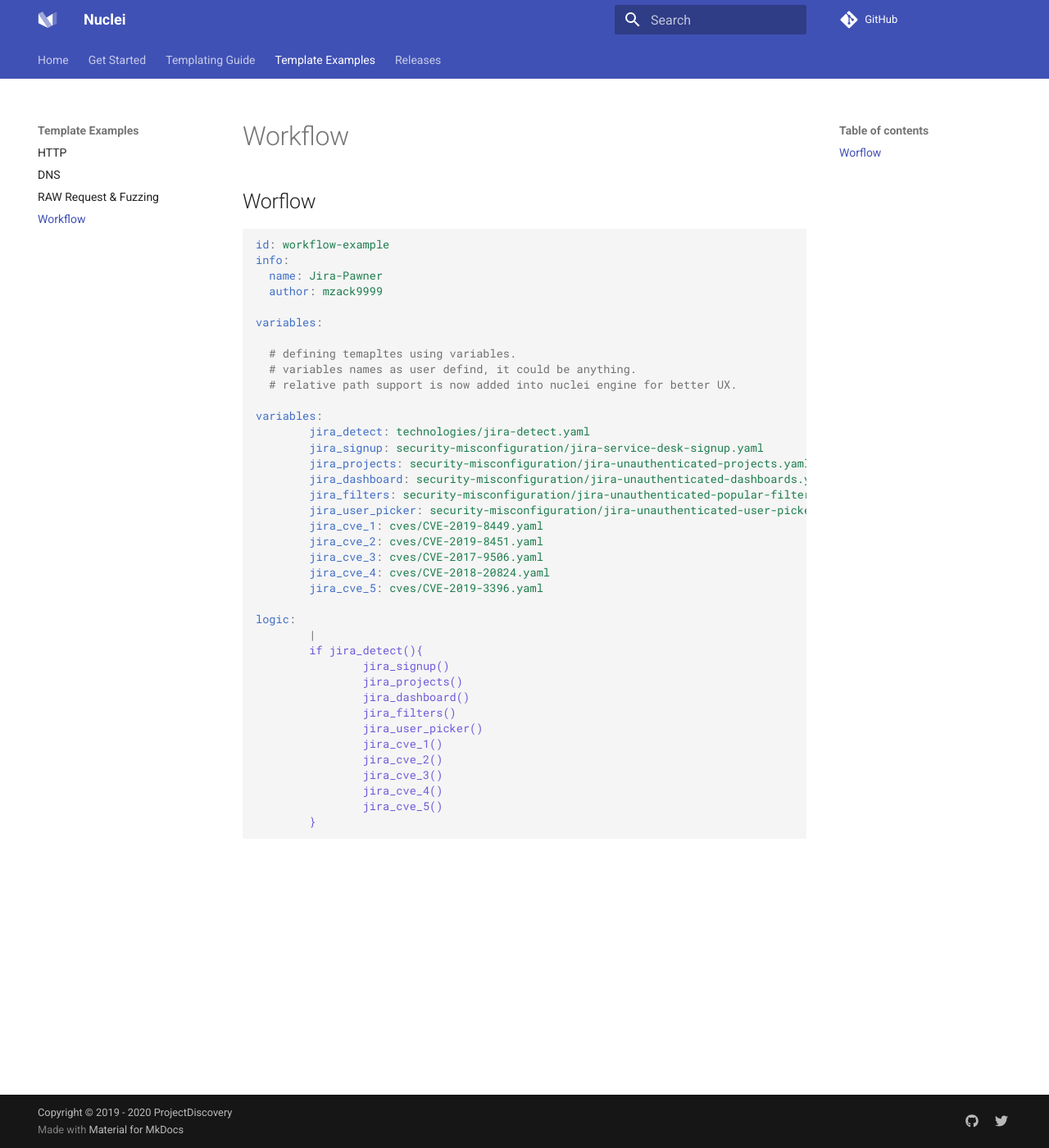
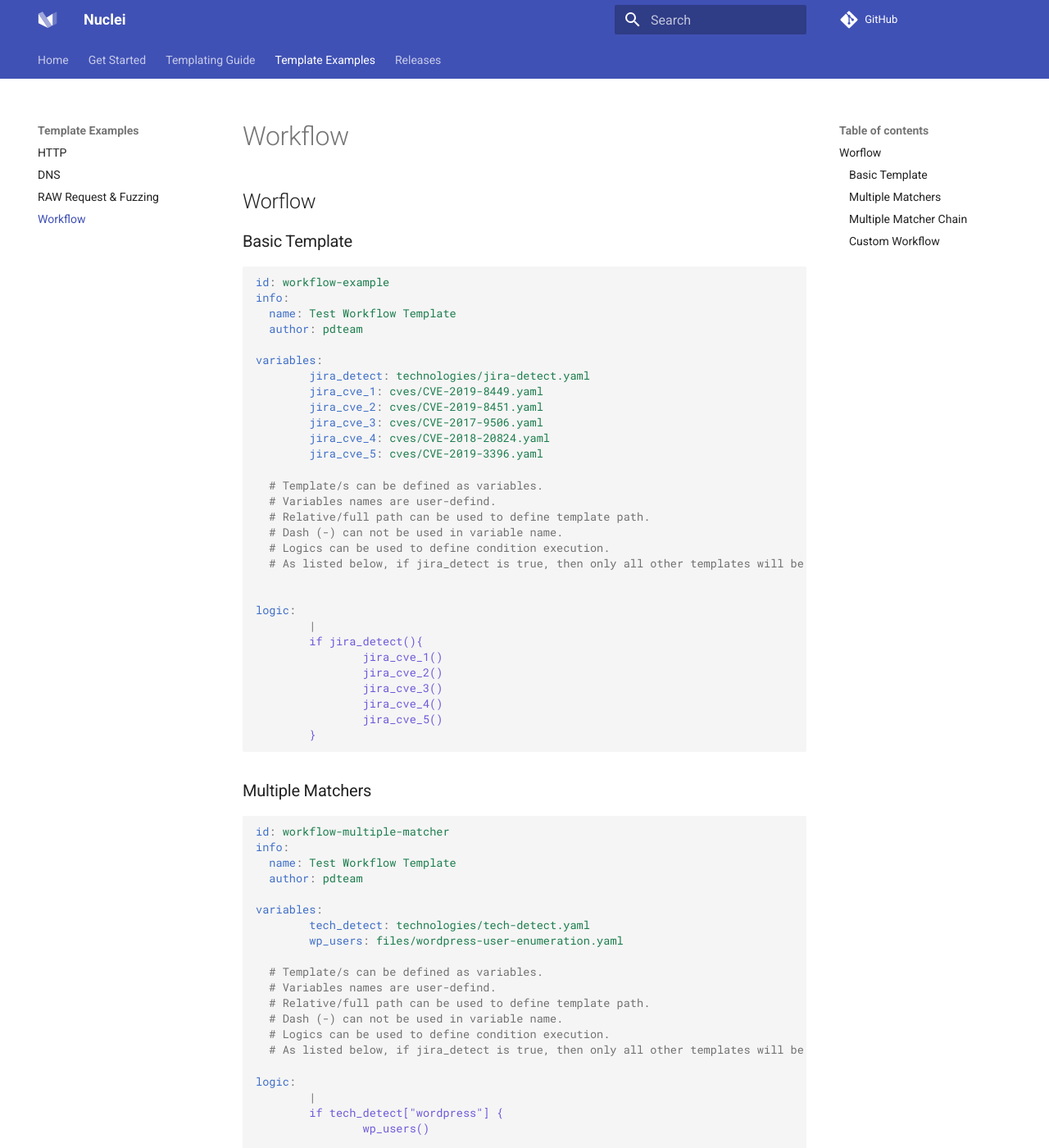
Before and after one commit to projectdiscovery/nuclei-docs, an MkDocs documentation site: the page built from docs/examples/workflow.md, in a window 1280 px wide and 1400 px high. Shown: the whole window at 82% size. Built offline with MkDocs 1.6.1 and Material for MkDocs 9.7.7, drawn with Linux system fonts in a browser that asks for light colours; comment, search, counter and statistics services are not loaded; some of the changed text lies outside the part shown.

Commit message:
Update workflow.md

````diff
--- a/docs/examples/workflow.md
+++ b/docs/examples/workflow.md
@@ -1,39 +1,34 @@
 
 ## Worflow
+
+### Basic Template
+
 
 ```yaml
 id: workflow-example
 info:
-  name: Jira-Pawner
-  author: mzack9999
-
-variables:
-
-  # defining temapltes using variables.
-  # variables names as user defind, it could be anything.
-  # relative path support is now added into nuclei engine for better UX.
+  name: Test Workflow Template
+  author: pdteam
 
 variables:
         jira_detect: technologies/jira-detect.yaml
-        jira_signup: security-misconfiguration/jira-service-desk-signup.yaml
-        jira_projects: security-misconfiguration/jira-unauthenticated-projects.yaml
-        jira_dashboard: security-misconfiguration/jira-unauthenticated-dashboards.yaml
-        jira_filters: security-misconfiguration/jira-unauthenticated-popular-filters.yaml
-        jira_user_picker: security-misconfiguration/jira-unauthenticated-user-picker.yaml
         jira_cve_1: cves/CVE-2019-8449.yaml
         jira_cve_2: cves/CVE-2019-8451.yaml
         jira_cve_3: cves/CVE-2017-9506.yaml
         jira_cve_4: cves/CVE-2018-20824.yaml
         jira_cve_5: cves/CVE-2019-3396.yaml
 
+  # Template/s can be defined as variables.
+  # Variables names are user-defind.
+  # Relative/full path can be used to define template path.
+  # Dash (-) can not be used in variable name.
+  # Logics can be used to define condition execution.
+  # As listed below, if jira_detect is true, then only all other templates will be checked.
+
+
 logic:
         |
         if jira_detect(){
-                jira_signup()
-                jira_projects()
-                jira_dashboard()
-                jira_filters()
-                jira_user_picker()
                 jira_cve_1()
                 jira_cve_2()
                 jira_cve_3()
@@ -41,3 +36,109 @@ logic:
                 jira_cve_5()
         }
 ```
+
+### Multiple Matchers
+
+
+```yaml
+id: workflow-multiple-matcher
+info:
+  name: Test Workflow Template
+  author: pdteam
+
+variables:
+        tech_detect: technologies/tech-detect.yaml
+        wp_users: files/wordpress-user-enumeration.yaml
+
+  # Template/s can be defined as variables.
+  # Variables names are user-defind.
+  # Relative/full path can be used to define template path.
+  # Dash (-) can not be used in variable name.
+  # Logics can be used to define condition execution.
+  # As listed below, if jira_detect is true, then only all other templates will be checked.
+
+logic:
+        |
+        if tech_detect["wordpress"] {
+                wp_users()
+
+        }
+```
+
+
+### Multiple Matcher Chain
+
+
+```yaml
+id: workflow-multiple-matcher
+info:
+  name: Test Workflow Template
+  author: pdteam
+
+variables:
+        tech_detect: technologies/tech-detect.yaml
+        wp_users: files/wordpress-user-enumeration.yaml
+        wp_xss: vulnerabilities/wordpress-xss.yaml
+        drupal_rce: vulnerabilities/drupal-rce.yaml
+        joomla_xss: vulnerabilities/joomla-xss.yaml
+
+
+  # Template/s can be defined as variables.
+  # Variables names are user-defind.
+  # Relative/full path can be used to define template path.
+  # Dash (-) can not be used in variable name.
+  # Logics can be used to define condition execution.
+  # As listed below, if jira_detect is true, then only all other templates will be checked.
+
+logic:
+        |
+        if tech_detect["wordpress"] {
+                wp_users()
+                wp_xss()
+        }
+
+        if tech_detect["drupal"] {
+                drupal_rce()
+        }
+
+        if tech_detect["joomla"] {
+                joomla_xss()
+        }
+```
+
+### Custom Workflow
+
+```yaml
+id: custom-workflows
+info:
+  name: Test Workflow Template
+  author: pdteam
+
+  # Cookie-Reuse and custom headers within workflow
+
+cookie-reuse: true
+variables:
+  bruteforce: nuclei-templates/examples/bruteforce-login.yaml
+  pwnemail: nuclei-templates/examples/pwn-email.yaml
+logic:
+  |
+  // module import
+  fmt := import("fmt")
+  os := import("os")
+
+
+  externalHeaders := {
+    "x-bug-bounty": "mzack9999",
+  }
+  externalArgumentsBrute := {
+    "username": "mzack9999",
+    "passwords": ["pass1", "pass2", "pass3"]
+  }
+  externalArgumentsPwn := {
+    "newemail": "attacker@pwn.something",
+  }
+  if bruteforce(externalHeaders, externalArgumentsBrute) {
+    // template `pwnemail` will use cookies set by `bruteforce`
+    pwnemail(externalHeaders, externalArgumentsPwn)
+  }
+```
````
